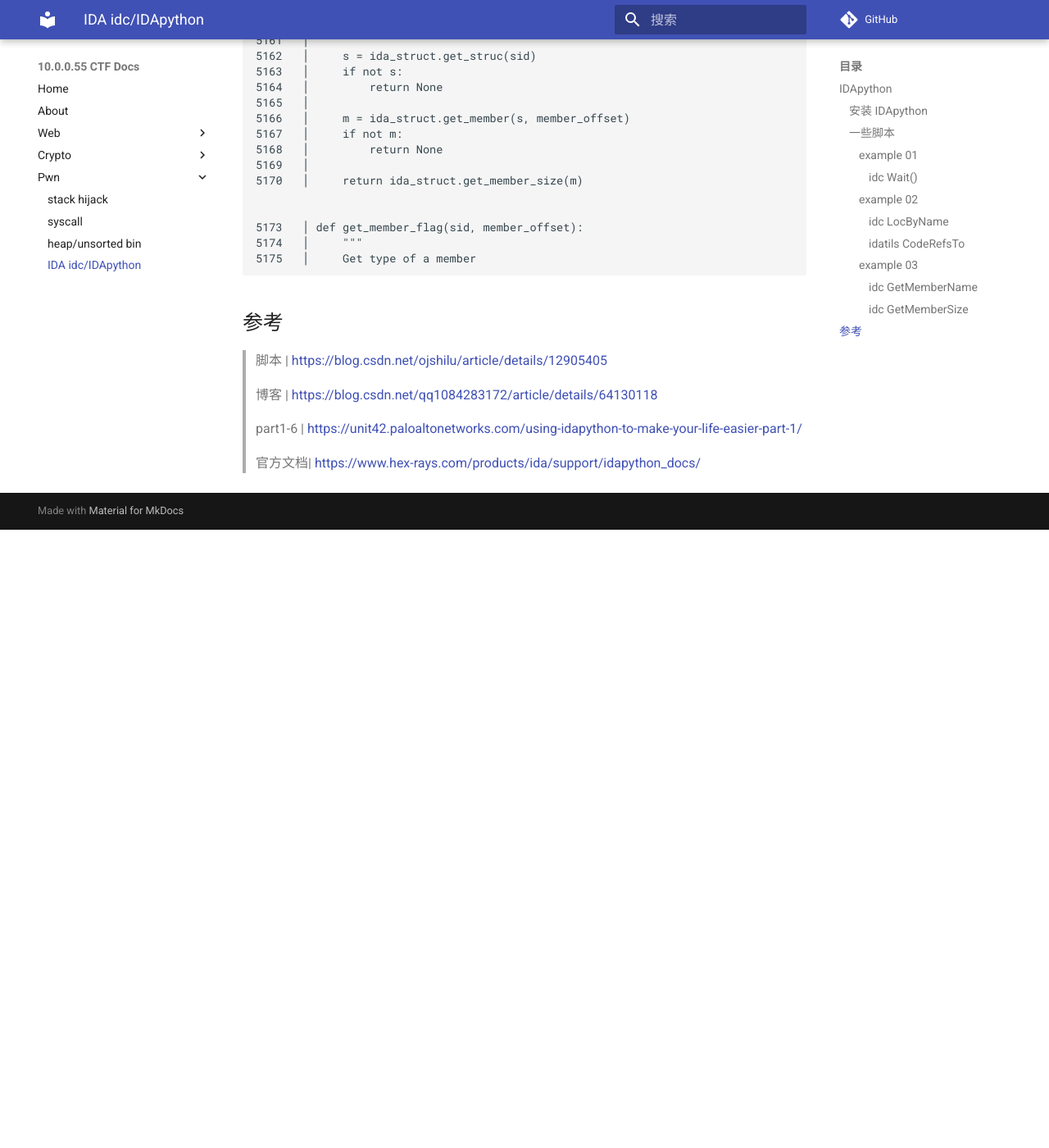
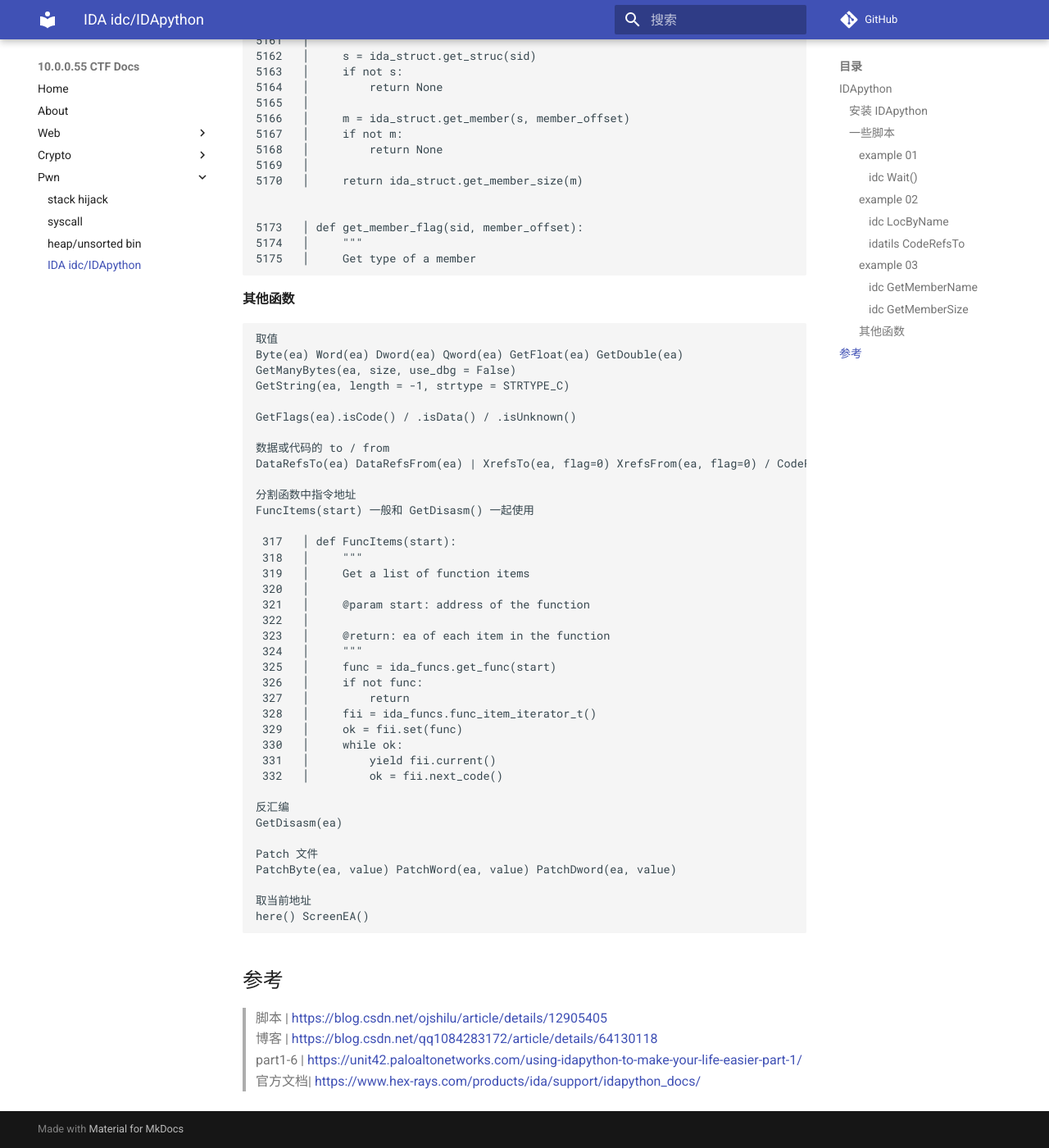
Before and after one commit to 10-0-0-55/10-0-0-55.github.io, an MkDocs documentation site: the page built from docs/pwn/idc_IDApython.md, in a window 1280 px wide and 1400 px high, scrolled down 6101 px. Shown: the whole window at 82% size. Built offline with MkDocs 1.6.1 and Material for MkDocs 9.7.7, drawn with Linux system fonts in a browser that asks for light colours; comment, search, counter and statistics services are not loaded; before the commit the page ends 6747 px from its top, so only the background shows below that.

Commit message:
add some functions

````diff
--- a/docs/pwn/idc_IDApython.md
+++ b/docs/pwn/idc_IDApython.md
@@ -297,13 +297,51 @@ $ grep -H "GetMemberName" ./*.py
 5175   │     Get type of a member
 ```
 
+#### 其他函数
+```
+取值
+Byte(ea) Word(ea) Dword(ea) Qword(ea) GetFloat(ea) GetDouble(ea)
+GetManyBytes(ea, size, use_dbg = False)
+GetString(ea, length = -1, strtype = STRTYPE_C)
 
+GetFlags(ea).isCode() / .isData() / .isUnknown()
+
+数据或代码的 to / from
+DataRefsTo(ea) DataRefsFrom(ea) | XrefsTo(ea, flag=0) XrefsFrom(ea, flag=0) / CodeRefsTo(ea, flag=0) CodeRefsFrom(ea, flag=0)
+
+分割函数中指令地址
+FuncItems(start) 一般和 GetDisasm() 一起使用
+
+ 317   │ def FuncItems(start):
+ 318   │     """
+ 319   │     Get a list of function items
+ 320   │
+ 321   │     @param start: address of the function
+ 322   │
+ 323   │     @return: ea of each item in the function
+ 324   │     """
+ 325   │     func = ida_funcs.get_func(start)
+ 326   │     if not func:
+ 327   │         return
+ 328   │     fii = ida_funcs.func_item_iterator_t()
+ 329   │     ok = fii.set(func)
+ 330   │     while ok:
+ 331   │         yield fii.current()
+ 332   │         ok = fii.next_code()
+
+反汇编
+GetDisasm(ea)
+
+Patch 文件
+PatchByte(ea, value) PatchWord(ea, value) PatchDword(ea, value)
+
+取当前地址
+here() ScreenEA()
+
+```
 
 ## 参考
-> 脚本 | https://blog.csdn.net/ojshilu/article/details/12905405
-
-> 博客 | https://blog.csdn.net/qq1084283172/article/details/64130118
-
-> part1-6 | https://unit42.paloaltonetworks.com/using-idapython-to-make-your-life-easier-part-1/
-
-> 官方文档| https://www.hex-rays.com/products/ida/support/idapython_docs/
+> 脚本 | https://blog.csdn.net/ojshilu/article/details/12905405 <br/>
+> 博客 | https://blog.csdn.net/qq1084283172/article/details/64130118 <br/>
+> part1-6 | https://unit42.paloaltonetworks.com/using-idapython-to-make-your-life-easier-part-1/ <br/>
+> 官方文档| https://www.hex-rays.com/products/ida/support/idapython_docs/ <br/>
````
